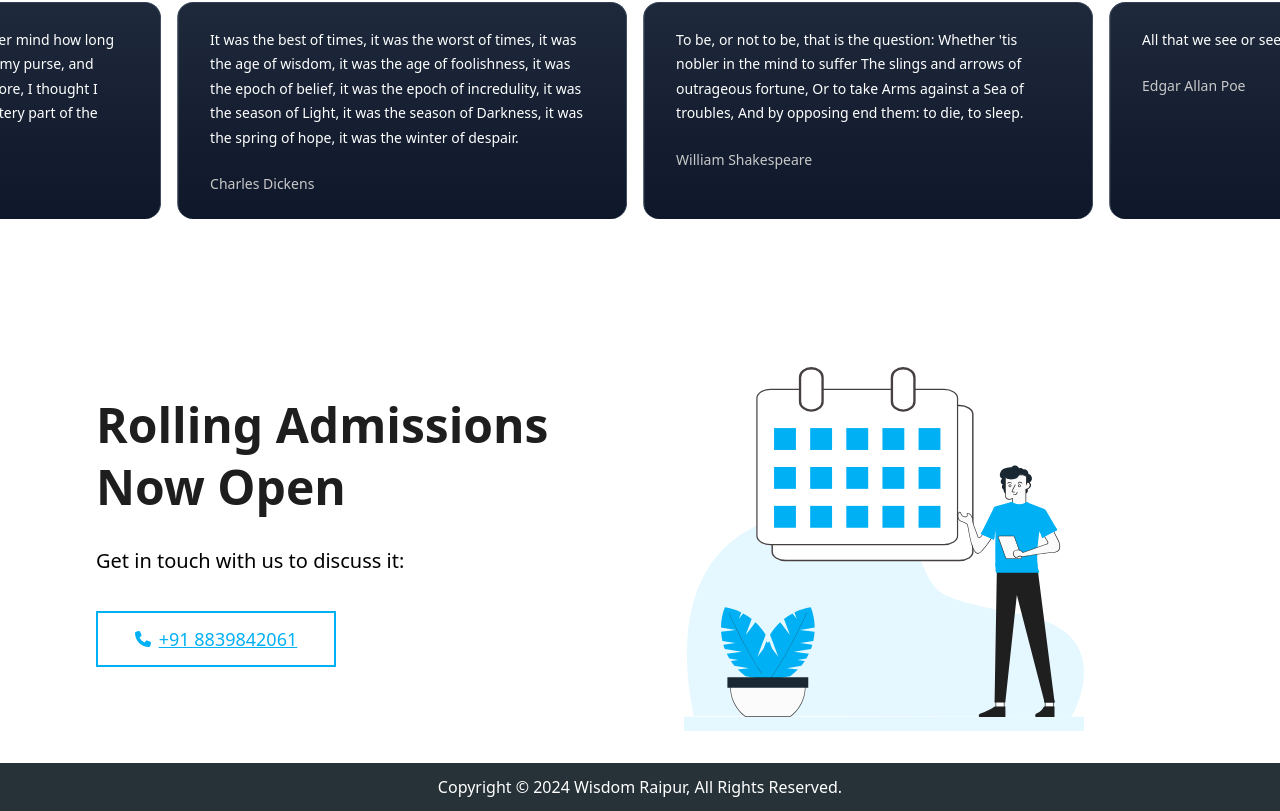
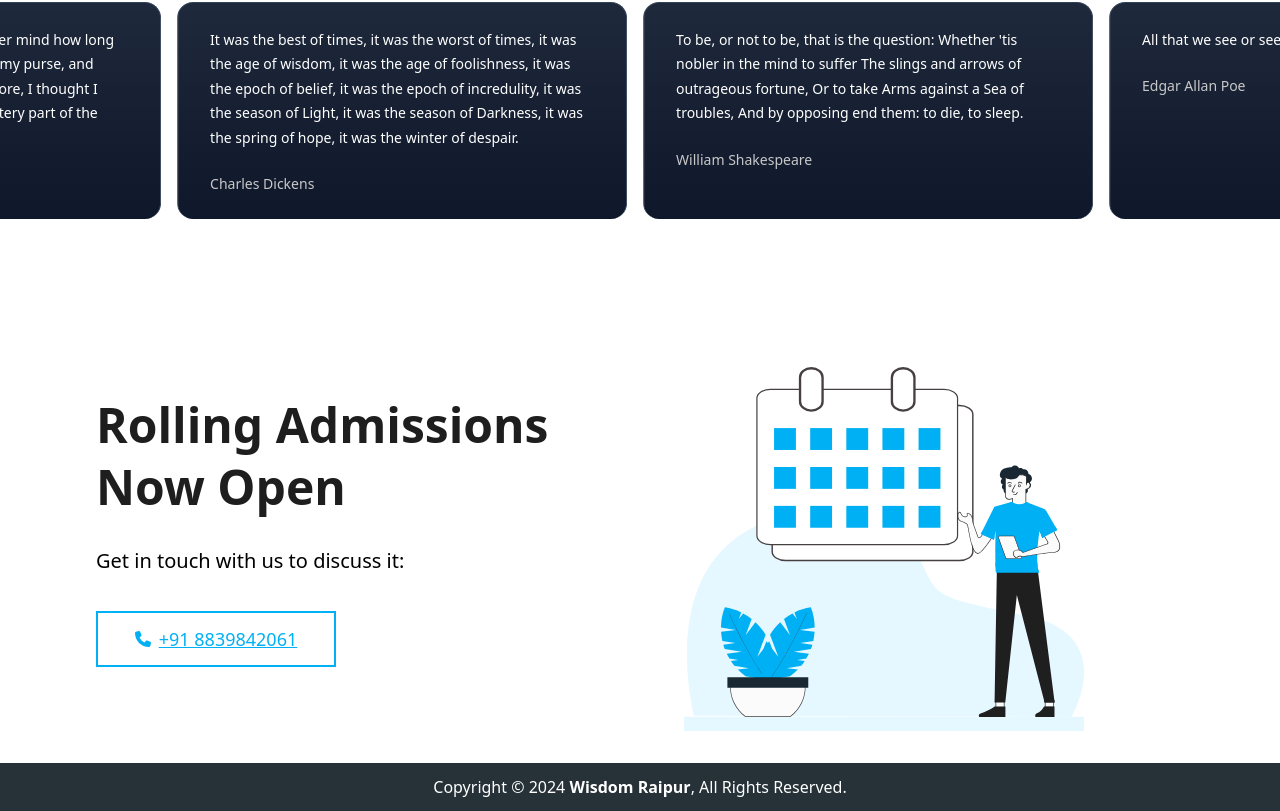
Before and after one commit to AakashRao-dev/next-wisdom-website, a Next.js app: page / in a window 1280 px wide. Shown: the part 2102-2913 px from the top of the page. Built offline with nearby package versions, Linux system fonts and the light colour scheme; no server answers.

Commit message:
Updated Google Maps Iframe link

```diff
--- a/components/Footer.jsx
+++ b/components/Footer.jsx
@@ -2,7 +2,8 @@ export default function Footer() {
   return (
     <footer className="bg-blueDark text-white text-center py-3">
       <span className="text-base">
-        Copyright © 2024 Wisdom Raipur, All Rights Reserved.
+        Copyright © 2024 <span className="font-bold">Wisdom Raipur</span>, All
+        Rights Reserved.
       </span>
     </footer>
   );
--- a/components/Maps.jsx
+++ b/components/Maps.jsx
@@ -2,7 +2,7 @@ export default function Maps() {
   return (
     <div className="aspect-video rounded">
       <iframe
-        src="https://www.google.com/maps/embed?pb=!1m18!1m12!1m3!1d3718.01520230535!2d81.66422358194303!3d21.27086581283316!2m3!1f0!2f0!3f0!3m2!1i1024!2i768!4f13.1!3m3!1m2!1s0x3a28e78a3972d979%3A0x61cbc983d1fc74c6!2sAnant%20Vihar%20Colony%2C%20Dubey%20Colony%2C%20Mowa%2C%20Raipur%2C%20Chhattisgarh%20492014!5e0!3m2!1sen!2sin!4v1709136235288!5m2!1sen!2sin"
+        src="https://www.google.com/maps/embed?pb=!1m17!1m12!1m3!1d3718.013917277482!2d81.6638417750385!3d21.270916680439687!2m3!1f0!2f0!3f0!3m2!1i1024!2i768!4f13.1!3m2!1m1!2zMjHCsDE2JzE1LjMiTiA4McKwMzknNTkuMSJF!5e0!3m2!1sen!2sin!4v1709386947621!5m2!1sen!2sin"
         width="500"
         height="600"
         style={{ border: 0 }}
--- a/pages/index.js
+++ b/pages/index.js
@@ -35,7 +35,6 @@ const Home = props => {
 
 export const getStaticProps = async () => {
   try {
-    // Fetch courses data from an external source or use a default value
     const courses = coursesData;
     const testimonials = testimonialsData;
 
```
